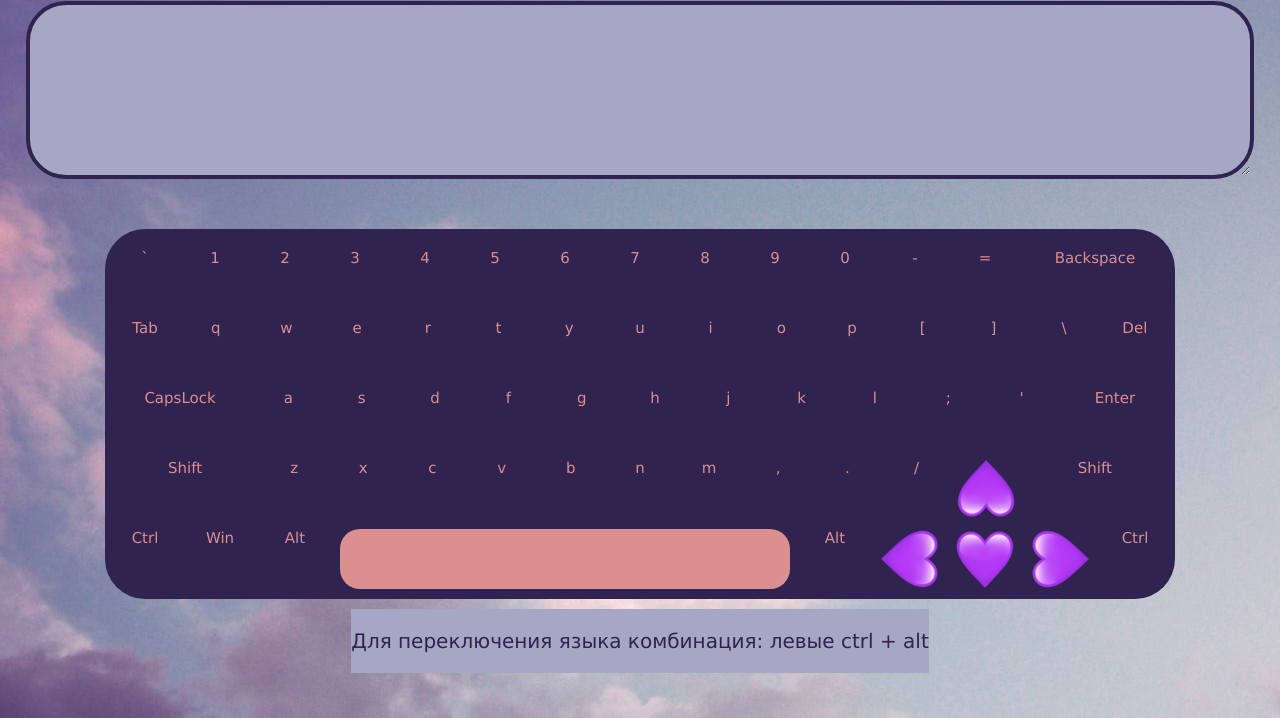
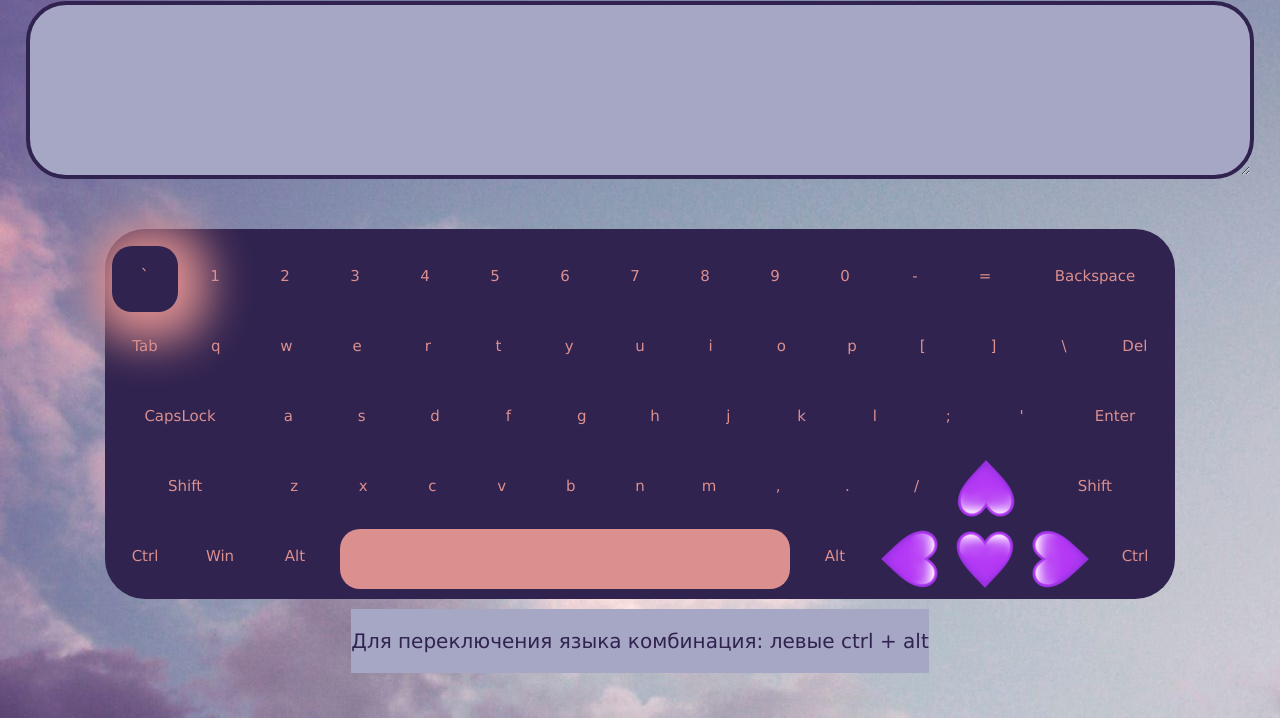
Before and after one commit to catherinakozhemyako/Virtual-Keyboard, a plain HTML site: page index.html in a window 1280 px wide. In both pictures the pointer is over the element 145 px from the left and 361 px from the top of the page. Shown: the part 82-800 px from the top of the page. Drawn offline with Linux system fonts and the light colour scheme.

Commit message:
refactor: add highlights on pressed buttons

```diff
--- a/style.css
+++ b/style.css
@@ -131,3 +131,25 @@
     background-position: center;
     color: transparent;
  }
+ .key:hover{
+    transform: scale(1.1);
+    transition-duration: 0.1s;
+    box-shadow: 4px 4px 41px 23px rgb(220, 143, 143);
+    border-radius: 30%;
+    font-size: 1em;
+}
+
+.key:hover:not(.key-Shift, .key-Space, .key-Tab, .key-Alt, .key-Backspace, .key-CapsLock, .key-Ctrl, .key-Del, .key-Down, .key-Enter, .key-Left, .key-Right, .key-Up, .key-Win),
+.key:active:not(.key-Shift, .key-Space, .key-Tab, .key-Alt, .key-Backspace, .key-CapsLock, .key-Ctrl, .key-Del, .key-Down, .key-Enter, .key-Left, .key-Right, .key-Up, .key-Win),
+.pressed:not(.key-Shift, .key-Space, .key-Tab, .key-Alt, .key-Backspace, .key-CapsLock, .key-Ctrl, .key-Del, .key-Down, .key-Enter, .key-Left, .key-Right, .key-Up, .key-Win){
+    transform: scale(1.1);
+    box-shadow: 4px 4px 41px 23px rgb(220, 143, 143);
+    transition-duration: 0.1s;
+    border-radius: 30%;
+    font-size: 1em;
+}
+
+.key span {
+    position: relative;
+    top: 30%;
+}
```
